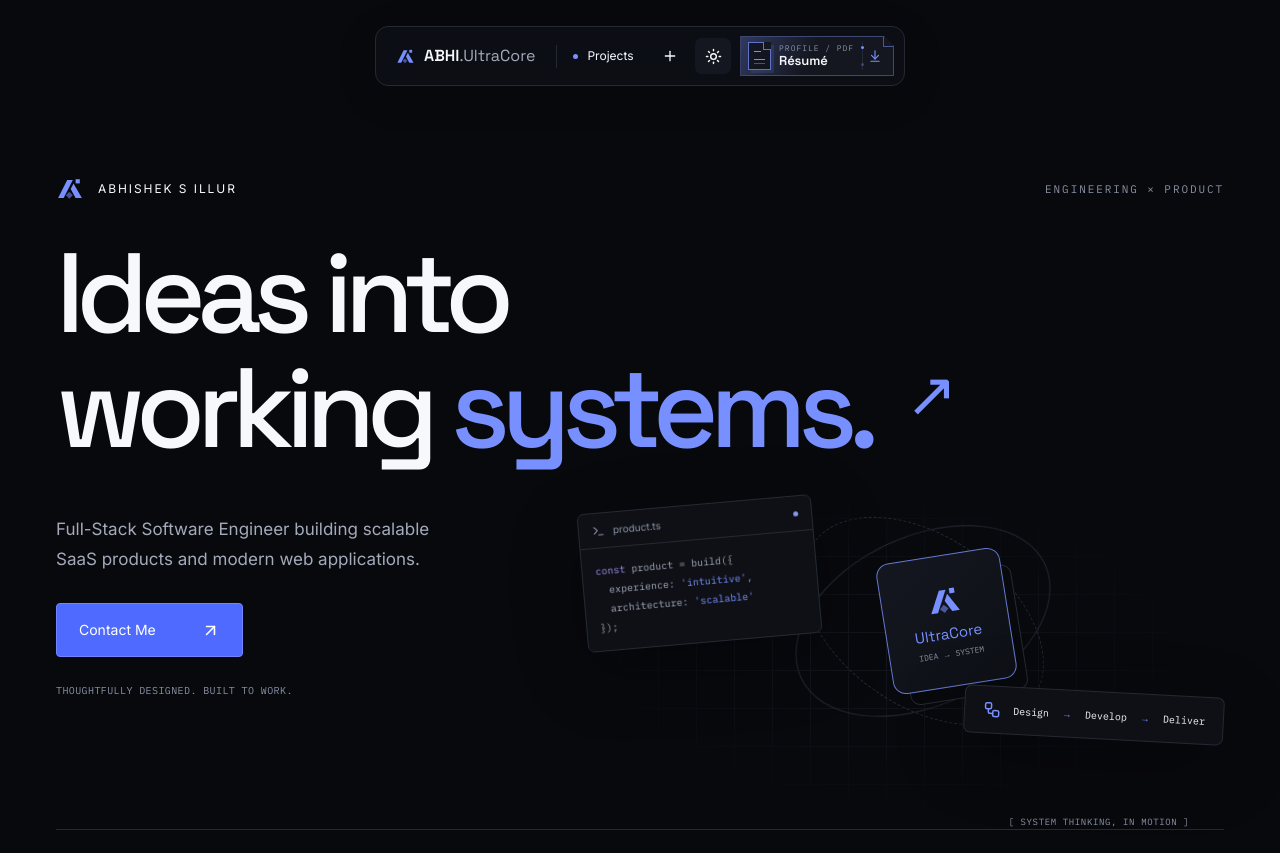
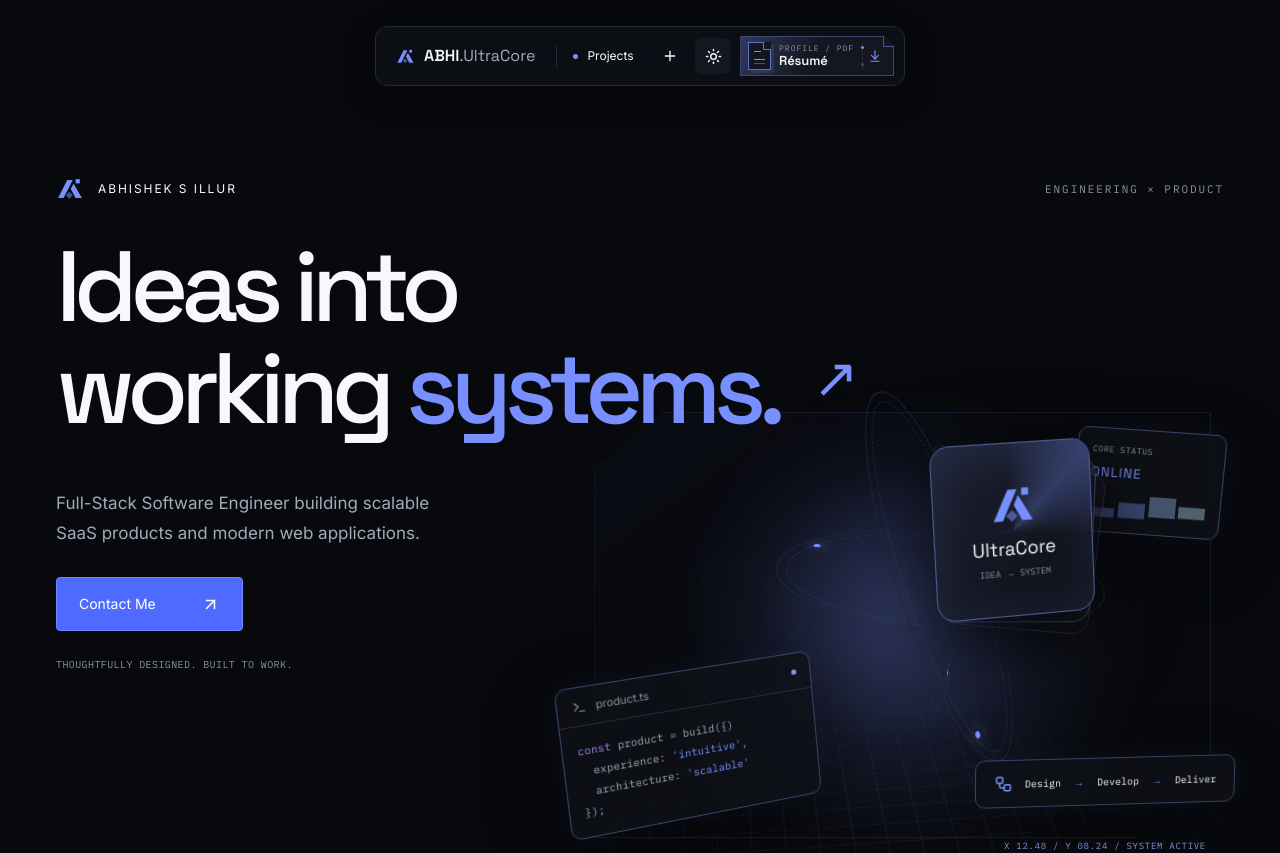
Before and after one commit to abhisheksillur2003/Abhi.UltraCore, a Next.js app: page / in a window 1280 px wide. Shown: the top 853 px of the page. Built offline with nearby package versions, Linux system fonts and the light colour scheme.

Commit message:
Redesign hero as interactive 3D system

```diff
--- a/app/globals.css
+++ b/app/globals.css
@@ -30,9 +30,11 @@
 html {
   scroll-behavior: smooth;
   scroll-padding-top: 120px;
+  overflow-x: hidden;
 }
 body {
   margin: 0;
+  overflow-x: clip;
   background: var(--bg);
   color: var(--text);
   font-family: var(--font-body), sans-serif;
@@ -103,8 +105,9 @@
   top: 15px;
 }
 .hero {
+  position: relative;
   padding-top: 175px;
-  min-height: 850px;
+  min-height: 900px;
 }
 .hero-eyebrow {
   display: flex;
@@ -123,7 +126,7 @@
   font: 11px var(--font-mono);
 }
 .hero h1 {
-  font-size: clamp(70px, 8.8vw, 130px);
+  font-size: clamp(64px, 7.8vw, 118px);
   letter-spacing: -0.075em;
   line-height: 1.02;
   margin-top: 33px;
@@ -148,7 +151,7 @@
 .hero-bottom {
   display: grid;
   grid-template-columns: 0.9fr 1.1fr;
-  min-height: 325px;
+  min-height: 385px;
   margin-top: 38px;
 }
 .hero-copy {
@@ -193,76 +196,234 @@
   letter-spacing: 0.04em;
 }
 .core-visual {
+  --scene-rx: -8deg;
+  --scene-ry: 12deg;
+  --glow-x: 50%;
+  --glow-y: 48%;
   position: relative;
-  min-height: 300px;
-  margin-top: -24px;
-  perspective: 900px;
+  min-height: 390px;
+  margin-top: -105px;
+  perspective: 1400px;
+  transform-style: preserve-3d;
   isolation: isolate;
+}
+.core-visual::before {
+  content: '';
+  position: absolute;
+  inset: 2% -8% -8%;
+  z-index: -2;
+  background: radial-gradient(
+    circle at var(--glow-x) var(--glow-y),
+    color-mix(in srgb, var(--accent) 24%, transparent),
+    transparent 48%
+  );
+  filter: blur(28px);
+  transition: background 0.2s ease;
+}
+.core-visual::after {
+  content: '';
+  position: absolute;
+  inset: 8% 2% 5%;
+  z-index: -1;
+  border: 1px solid color-mix(in srgb, var(--accent) 16%, transparent);
+  background: linear-gradient(
+    145deg,
+    color-mix(in srgb, var(--accent) 5%, transparent),
+    transparent 48%
+  );
+  clip-path: polygon(11% 0, 100% 0, 100% 85%, 88% 100%, 0 100%, 0 13%);
+  opacity: 0.7;
+}
+.scene-ambient {
+  position: absolute;
+  left: 50%;
+  top: 48%;
+  width: 275px;
+  aspect-ratio: 1;
+  border-radius: 50%;
+  background: radial-gradient(
+    circle,
+    color-mix(in srgb, var(--accent) 22%, transparent),
+    transparent 67%
+  );
+  transform: translate(-50%, -50%);
+  filter: blur(2px);
+  animation: scene-breathe 4.8s ease-in-out infinite;
 }
 .visual-grid {
   position: absolute;
+  inset: 13% -4% -25%;
+  background-image:
+    linear-gradient(
+      color-mix(in srgb, var(--accent) 14%, transparent) 1px,
+      transparent 1px
+    ),
+    linear-gradient(
+      90deg,
+      color-mix(in srgb, var(--accent) 14%, transparent) 1px,
+      transparent 1px
+    );
+  background-size: 34px 34px;
+  opacity: 0.7;
+  mask-image: radial-gradient(ellipse, black 12%, transparent 72%);
+  transform: rotateX(66deg) rotateZ(-7deg) translateZ(-120px);
+  transform-origin: center;
+  animation: grid-drift-3d 12s linear infinite;
+}
+.hero-scene {
+  position: absolute;
   inset: 0;
-  background-image:
-    linear-gradient(var(--line) 1px, transparent 1px),
-    linear-gradient(90deg, var(--line) 1px, transparent 1px);
-  background-size: 38px 38px;
-  opacity: 0.45;
-  mask-image: radial-gradient(ellipse, black, transparent 70%);
+  transform-style: preserve-3d;
+  transform: rotateX(var(--scene-rx)) rotateY(var(--scene-ry));
+  transition: transform 0.18s cubic-bezier(0.2, 0.7, 0.2, 1);
 }
 .core-orbit {
   position: absolute;
-  width: 270px;
-  height: 170px;
+  left: 56%;
+  top: 42%;
   border: 1px solid var(--line);
   border-radius: 50%;
-  left: 32%;
-  top: 56px;
-  transform: rotate(-25deg);
+  transform-style: preserve-3d;
+  pointer-events: none;
+}
+.core-orbit::before {
+  content: '';
+  position: absolute;
+  inset: 9px;
+  border: 1px dashed color-mix(in srgb, var(--accent) 23%, transparent);
+  border-radius: inherit;
+}
+.core-orbit i {
+  position: absolute;
+  width: 7px;
+  height: 7px;
+  border-radius: 50%;
+  background: var(--accent);
+  box-shadow: 0 0 15px var(--accent);
+}
+.core-orbit i:first-child {
+  left: 8%;
+  top: 30%;
+}
+.core-orbit i:last-child {
+  right: 10%;
+  bottom: 24%;
+}
+.orbit-one {
+  width: 330px;
+  height: 215px;
+  animation: orbit-alpha 13s linear infinite;
 }
 .orbit-two {
-  transform: rotate(35deg);
-  border-style: dashed;
-}
-.core-chip {
+  width: 285px;
+  height: 285px;
+  border-style: dotted;
+  animation: orbit-beta 17s linear infinite reverse;
+}
+.orbit-three {
+  width: 390px;
+  height: 128px;
+  animation: orbit-gamma 10s linear infinite;
+}
+.orbit-three i {
+  left: 48%;
+  top: -4px;
+}
+.core-node {
   position: absolute;
-  top: 75px;
-  left: 47%;
-  width: 125px;
-  height: 132px;
+  left: 60%;
+  top: 30%;
+  width: 146px;
+  height: 154px;
+  transform-style: preserve-3d;
+  animation: core-float-3d 6s ease-in-out infinite;
+  z-index: 4;
+}
+.core-slab {
+  position: absolute;
+  inset: 0;
+  border-radius: 17px;
+  border: 1px solid color-mix(in srgb, var(--accent) 48%, var(--line));
+  background: linear-gradient(
+    145deg,
+    color-mix(in srgb, var(--raised) 92%, var(--accent) 8%),
+    var(--surface)
+  );
+  box-shadow: 0 20px 60px color-mix(in srgb, #000 45%, transparent);
+}
+.slab-back {
+  transform: translateZ(-48px) translate(30px, 25px) rotateZ(10deg);
+  opacity: 0.38;
+}
+.slab-middle {
+  transform: translateZ(-20px) translate(16px, 13px) rotateZ(5deg);
+  opacity: 0.65;
+}
+.slab-front {
   display: flex;
   flex-direction: column;
   align-items: center;
   justify-content: center;
   gap: 6px;
-  border: 1px solid #677ad0;
-  background: linear-gradient(140deg, var(--raised), var(--surface));
+  transform: translateZ(24px);
+  color: var(--accent);
+  overflow: hidden;
   box-shadow:
-    12px 16px 0 -4px var(--bg),
-    12px 16px 0 -3px var(--line);
-  transform: rotate(-9deg);
-  color: var(--accent);
-  border-radius: 13px;
-}
-.core-chip span {
-  font: 15px var(--font-heading);
-}
-.core-chip small {
+    0 24px 75px color-mix(in srgb, #000 58%, transparent),
+    inset 0 0 45px color-mix(in srgb, var(--accent) 13%, transparent);
+}
+.slab-front::before {
+  content: '';
+  position: absolute;
+  inset: -50%;
+  background: conic-gradient(
+    transparent,
+    color-mix(in srgb, var(--accent) 28%, transparent),
+    transparent 28%
+  );
+  animation: slab-sweep 7s linear infinite;
+}
+.slab-front > * {
+  position: relative;
+  z-index: 1;
+}
+.slab-front span {
+  font: 17px var(--font-heading);
+  color: var(--text);
+}
+.slab-front small {
   font: 8px var(--font-mono);
   color: var(--muted);
+}
+.core-beam {
+  position: absolute;
+  left: 50%;
+  top: 50%;
+  width: 2px;
+  height: 230px;
+  background: linear-gradient(transparent, var(--accent), transparent);
+  transform: translate(-50%, -50%) translateZ(-70px) rotateX(90deg);
+  opacity: 0.48;
+  box-shadow: 0 0 18px var(--accent);
 }
 .system-fragment {
   position: absolute;
-  background: var(--surface);
-  border: 1px solid var(--line);
-  border-radius: 7px;
-  box-shadow: var(--shadow);
+  background: color-mix(in srgb, var(--surface) 88%, transparent);
+  border: 1px solid color-mix(in srgb, var(--accent) 24%, var(--line));
+  border-radius: 10px;
+  box-shadow:
+    var(--shadow),
+    0 0 28px color-mix(in srgb, var(--accent) 7%, transparent);
+  backdrop-filter: blur(12px);
+  transform-style: preserve-3d;
 }
 .fragment-code {
-  left: 0;
-  top: 24px;
-  width: 235px;
-  transform: rotate(-5deg);
+  left: -2%;
+  top: 56%;
+  width: 238px;
+  transform: translateZ(85px) rotateY(11deg) rotateZ(-5deg);
   font-size: 10px;
+  animation: panel-float-left 7s ease-in-out infinite;
 }
 .fragment-code > div {
   display: flex;
@@ -294,15 +455,61 @@
   color: var(--accent);
   font-weight: 400;
 }
+.fragment-status {
+  right: 2%;
+  top: 12%;
+  width: 145px;
+  padding: 14px;
+  transform: translateZ(52px) rotateY(-15deg) rotateZ(4deg);
+  animation: panel-float-right 5.8s ease-in-out infinite;
+}
+.fragment-status > span {
+  display: block;
+  color: var(--muted);
+  font-size: 8px;
+}
+.fragment-status > strong {
+  display: block;
+  margin-top: 7px;
+  color: var(--accent);
+  font: 13px var(--font-heading);
+  letter-spacing: 0.08em;
+}
+.fragment-status > div {
+  display: flex;
+  align-items: end;
+  gap: 4px;
+  height: 26px;
+  margin-top: 10px;
+}
+.fragment-status i {
+  flex: 1;
+  height: 35%;
+  background: color-mix(in srgb, var(--accent) 38%, transparent);
+  animation: signal-bars 1.6s ease-in-out infinite alternate;
+}
+.fragment-status i:nth-child(2) {
+  height: 62%;
+  animation-delay: -0.4s;
+}
+.fragment-status i:nth-child(3) {
+  height: 100%;
+  animation-delay: -0.8s;
+}
+.fragment-status i:nth-child(4) {
+  height: 74%;
+  animation-delay: -1.2s;
+}
 .fragment-flow {
   display: flex;
   align-items: center;
   gap: 12px;
   right: 0;
-  top: 211px;
+  top: 78%;
   padding: 14px 18px;
   font: 10px var(--font-mono);
-  transform: rotate(3deg);
+  transform: translateZ(72px) rotateY(-10deg) rotateZ(2deg);
+  animation: panel-float-flow 6.4s ease-in-out infinite -1.5s;
 }
 .fragment-flow svg,
 .fragment-flow b {
@@ -313,10 +520,83 @@
 }
 .visual-coordinate {
   position: absolute;
-  bottom: 0;
-  right: 35px;
+  bottom: 9px;
+  right: 18px;
   font-size: 9px;
-  color: var(--muted);
+  color: color-mix(in srgb, var(--accent) 62%, var(--muted));
+  letter-spacing: 0.08em;
+}
+@keyframes scene-breathe {
+  50% {
+    transform: translate(-50%, -50%) scale(1.15);
+    opacity: 0.72;
+  }
+}
+@keyframes grid-drift-3d {
+  to {
+    background-position: 34px 34px;
+  }
+}
+@keyframes orbit-alpha {
+  from {
+    transform: translate(-50%, -50%) rotateX(68deg) rotateZ(0);
+  }
+  to {
+    transform: translate(-50%, -50%) rotateX(68deg) rotateZ(360deg);
+  }
+}
+@keyframes orbit-beta {
+  from {
+    transform: translate(-50%, -50%) rotateY(70deg) rotateZ(0);
+  }
+  to {
+    transform: translate(-50%, -50%) rotateY(70deg) rotateZ(360deg);
+  }
+}
+@keyframes orbit-gamma {
+  from {
+    transform: translate(-50%, -50%) rotateX(18deg) rotateY(32deg) rotateZ(0);
+  }
+  to {
+    transform: translate(-50%, -50%) rotateX(18deg) rotateY(32deg)
+      rotateZ(360deg);
+  }
+}
+@keyframes core-float-3d {
+  0%,
+  100% {
+    transform: translate(-50%, -50%) translateZ(140px) rotateZ(-5deg);
+  }
+  50% {
+    transform: translate(-50%, -56%) translateZ(165px) rotateZ(3deg);
+  }
+}
+@keyframes slab-sweep {
+  to {
+    transform: rotate(360deg);
+  }
+}
+@keyframes panel-float-left {
+  50% {
+    transform: translateZ(108px) translateY(-10px) rotateY(7deg) rotateZ(-2deg);
+  }
+}
+@keyframes panel-float-right {
+  50% {
+    transform: translateZ(76px) translateY(9px) rotateY(-9deg) rotateZ(1deg);
+  }
+}
+@keyframes panel-float-flow {
+  50% {
+    transform: translateZ(94px) translate(-8px, -8px) rotateY(-5deg)
+      rotateZ(-1deg);
+  }
+}
+@keyframes signal-bars {
+  to {
+    filter: brightness(1.7);
+    transform: scaleY(0.55);
+  }
 }
 .hero-baseline {
   display: flex;
@@ -341,23 +621,45 @@
     width: calc(100% - 56px);
   }
   .hero h1 {
-    font-size: 9.8vw;
+    font-size: clamp(48px, 6.8vw, 60px);
   }
   .hero-bottom {
     grid-template-columns: 1fr 1fr;
     gap: 15px;
   }
+  .core-visual {
+    min-height: 365px;
+    margin-top: -95px;
+  }
   .fragment-code {
-    width: 190px;
+    left: -5%;
+    top: 58%;
+    width: 180px;
     font-size: 8px;
   }
-  .core-chip {
+  .core-node,
+  .core-orbit {
     left: 42%;
-    width: 105px;
-  }
-  .core-orbit {
-    left: 10%;
-    width: 220px;
+  }
+  .core-node {
+    top: 28%;
+    width: 126px;
+    height: 134px;
+  }
+  .orbit-one {
+    width: 280px;
+    height: 180px;
+  }
+  .orbit-two {
+    width: 238px;
+    height: 238px;
+  }
+  .orbit-three {
+    width: 326px;
+    height: 106px;
+  }
+  .fragment-status {
+    display: none;
   }
   .fragment-flow {
     font-size: 8px;
@@ -402,19 +704,60 @@
     font-size: 9px;
   }
   .core-visual {
-    min-height: 250px;
-    margin-top: 5px;
+    min-height: 340px;
+    margin-top: 10px;
+    perspective: 1050px;
+  }
+  .hero-scene {
+    transform: rotateX(-7deg) rotateY(7deg) scale(0.88);
   }
   .fragment-code {
-    width: 210px;
-    font-size: 9px;
-  }
-  .core-chip {
-    left: 54%;
-    top: 65px;
+    left: -5%;
+    top: 58%;
+    width: 172px;
+    font-size: 7px;
+  }
+  .fragment-code code {
+    padding: 10px;
+  }
+  .core-node,
+  .core-orbit {
+    left: 57%;
+  }
+  .core-node {
+    top: 28%;
+  }
+  .core-orbit {
+    top: 44%;
+  }
+  .core-node {
+    width: 112px;
+    height: 120px;
+  }
+  .slab-front span {
+    font-size: 14px;
+  }
+  .orbit-one {
+    width: 236px;
+    height: 150px;
+  }
+  .orbit-two {
+    width: 198px;
+    height: 198px;
+  }
+  .orbit-three {
+    width: 276px;
+    height: 92px;
+  }
+  .fragment-status {
+    display: none;
   }
   .fragment-flow {
-    top: 190px;
+    right: -2%;
+    top: 76%;
+    max-width: 210px;
+    padding: 10px;
+    font-size: 7px;
   }
   .visual-coordinate {
     display: none;
@@ -2123,10 +2466,10 @@
   animation: intro-in 0.6s ease;
 }
 .core-visual .orbit-one {
-  animation: orbit-drift 15s ease-in-out infinite;
+  animation: orbit-alpha 13s linear infinite;
 }
 .core-visual .fragment-code {
-  animation: code-float 8s ease-in-out infinite;
+  animation: panel-float-left 7s ease-in-out infinite;
 }
 .hero h1 {
   animation: hero-in 0.8s 0.15s both;
@@ -2842,10 +3185,6 @@
   .tilt {
     transform: none !important;
   }
-  .core-visual .fragment-code,
-  .core-visual .orbit-one {
-    animation: none;
-  }
 }
 @media (pointer: coarse) {
   .custom-cursor {
--- a/components/hero.tsx
+++ b/components/hero.tsx
@@ -1,9 +1,33 @@
 'use client';
+
 import { BrandMark } from '@/components/brand-mark';
-import { Tilt, MagneticLink } from '@/components/experience';
+import { MagneticLink } from '@/components/experience';
 import { contactHref } from '@/data/content';
-import { ArrowUpRight, ArrowDown, Terminal, Workflow } from 'lucide-react';
+import { ArrowDown, ArrowUpRight, Terminal, Workflow } from 'lucide-react';
+import { useRef } from 'react';
+
 export function Hero() {
+  const visualRef = useRef<HTMLDivElement>(null);
+
+  function moveScene(event: React.PointerEvent<HTMLDivElement>) {
+    if (event.pointerType !== 'mouse' || !visualRef.current) return;
+    const bounds = visualRef.current.getBoundingClientRect();
+    const x = (event.clientX - bounds.left) / bounds.width - 0.5;
+    const y = (event.clientY - bounds.top) / bounds.height - 0.5;
+    visualRef.current.style.setProperty('--scene-rx', `${-8 - y * 12}deg`);
+    visualRef.current.style.setProperty('--scene-ry', `${12 + x * 18}deg`);
+    visualRef.current.style.setProperty('--glow-x', `${50 + x * 24}%`);
+    visualRef.current.style.setProperty('--glow-y', `${48 + y * 20}%`);
+  }
+
+  function resetScene() {
+    if (!visualRef.current) return;
+    visualRef.current.style.removeProperty('--scene-rx');
+    visualRef.current.style.removeProperty('--scene-ry');
+    visualRef.current.style.removeProperty('--glow-x');
+    visualRef.current.style.removeProperty('--glow-y');
+  }
+
   return (
     <section id="home" className="hero section-shell">
       <div className="hero-eyebrow">
@@ -34,14 +58,36 @@
             THOUGHTFULLY DESIGNED. BUILT TO WORK.
           </span>
         </div>
-        <Tilt className="core-visual">
+        <div
+          ref={visualRef}
+          className="core-visual"
+          aria-hidden="true"
+          onPointerMove={moveScene}
+          onPointerLeave={resetScene}
+        >
+          <div className="scene-ambient" />
           <div className="visual-grid" />
-          <div className="core-orbit orbit-one" />
-          <div className="core-orbit orbit-two" />
-          <div className="core-chip">
-            <BrandMark size={34} />
+          <div className="hero-scene">
+            <div className="core-orbit orbit-one">
+              <i />
+              <i />
+            </div>
+            <div className="core-orbit orbit-two">
+              <i />
+              <i />
+            </div>
+            <div className="core-orbit orbit-three">
+              <i />
+            </div>
+            <div className="core-node">
+              <div className="core-slab slab-back" />
+              <div className="core-slab slab-middle" />
+              <div className="core-slab slab-front">
+                <BrandMark size={42} />
                 <span>UltraCore</span>
                 <small>IDEA → SYSTEM</small>
+              </div>
+              <span className="core-beam" />
             </div>
             <div className="system-fragment fragment-code">
               <div>
@@ -50,7 +96,7 @@
                 <i />
               </div>
               <code>
-              <b>const</b> product = build({'{'}
+                <b>const</b> product = build({'{'})
                 <br />
                 &nbsp; experience: <strong>&apos;intuitive&apos;</strong>,<br />
                 &nbsp; architecture: <strong>&apos;scalable&apos;</strong>
@@ -58,16 +104,27 @@
                 {'}'});
               </code>
             </div>
+            <div className="system-fragment fragment-status">
+              <span className="mono">CORE STATUS</span>
+              <strong>ONLINE</strong>
+              <div>
+                <i />
+                <i />
+                <i />
+                <i />
+              </div>
+            </div>
             <div className="system-fragment fragment-flow">
               <Workflow size={18} />
               <span>
                 Design <b>→</b> Develop <b>→</b> Deliver
               </span>
             </div>
+          </div>
           <span className="visual-coordinate mono">
-            [ SYSTEM THINKING, IN MOTION ]
+            X 12.48 / Y 08.24 / SYSTEM ACTIVE
           </span>
-        </Tilt>
+        </div>
       </div>
       <div className="hero-baseline mono">
         <span>INDEPENDENT THINKING. CONNECTED SYSTEMS.</span>
```
Lines whose indentation alone changed are shown as unchanged.
